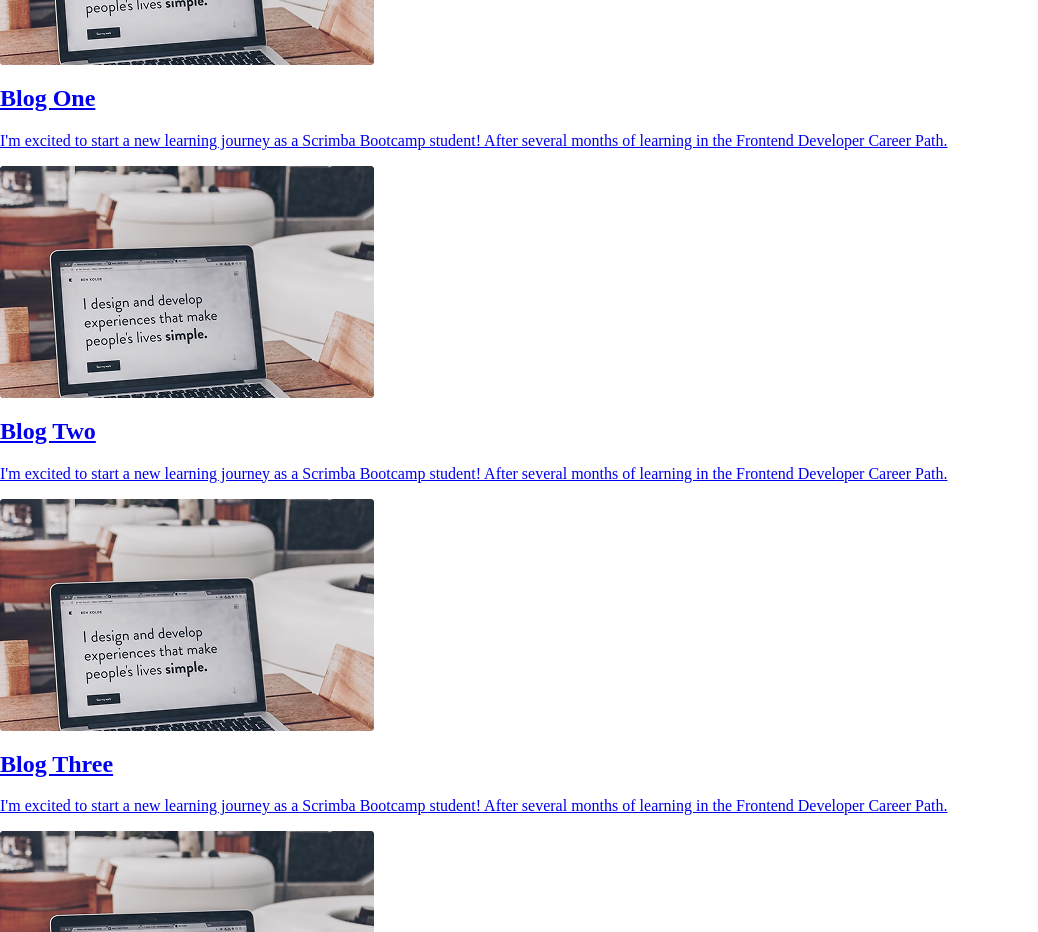
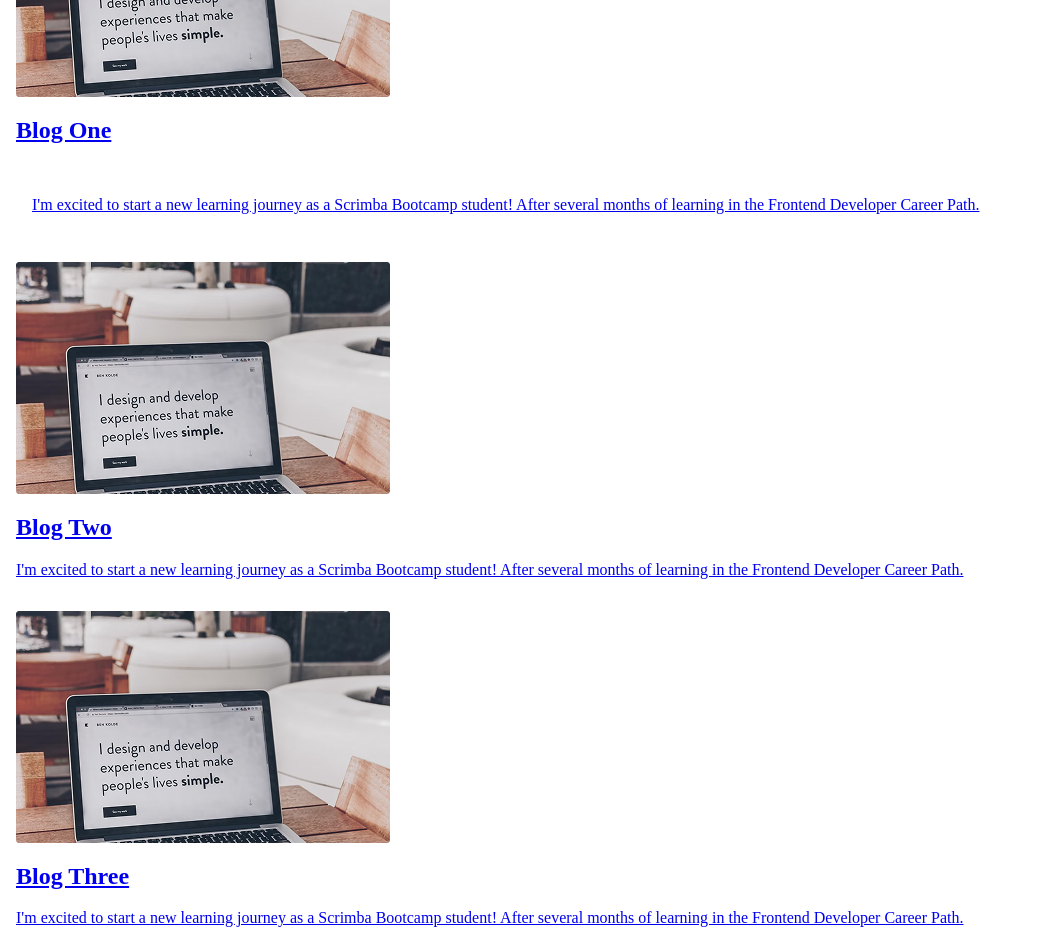
Before and after one commit to quelvin-dlsl/Scrimba-Projects, a browser extension: page learning_journal/index.html in a window 1280 px wide. Shown: the part 1020-1952 px from the top of the page, without its empty margins (0-1038 px from the left). Drawn offline with nearby package versions, Linux system fonts and the light colour scheme.

Commit message:
grid css for mobile viewport

```diff
--- a/learning_journal/css/style.css
+++ b/learning_journal/css/style.css
@@ -6,6 +6,19 @@ html,
 body {
     margin: 0;
     padding: 0;
+}
+
+body {
+    display: grid;
+    grid-template-columns: 1em 1fr 1em;
+    /* gap: 1em; */
+    grid-template-areas:
+        "... .... ..."
+        "... head ..."
+        "... hero ..."
+        "... cont ..."
+        "... foot ..."
+        "... .... ...";
 }
 
 /* MOBILE */
@@ -82,6 +95,30 @@ nav a {
     color: white;
     font-family: 'Source Sans 3', sans-serif;
 
+}
+
+/* --- ARTICLE SECTION --- */
+
+.container {
+    margin-top: 2rem;
+    display: grid;
+    grid-area: cont;
+    grid-template-columns:1fr;
+    gap: 1em;
+    grid-template-areas:
+        "a1"
+        "a2"
+        "a3";
+}
+
+article {
+    height: 100%;
+}
+
+.article-preview {
+    width: 100%;
+    padding: 1em;
+    box-sizing: border-box;
 }
 
 .hero-section p, .hero-section h1 {
@@ -175,3 +212,43 @@ nav a {
         padding-bottom: 5rem;
     }
 }
+
+
+/* --- GRID --- */
+
+header {
+    grid-area: head;
+}
+
+.hero-section {
+    grid-area: hero;
+    grid-column: span 3;
+}
+
+footer {
+    grid-area: foot;
+}
+
+.article-one {
+    grid-area: a1;
+}
+
+.article-two {
+    grid-area: a2;
+}
+
+.article-three {
+    grid-area: a3;
+}
+
+.article-four {
+    grid-area: a4;
+}
+
+.article-five {
+    grid-area: a5;
+}
+
+.article-six {
+    grid-area: a6;
+}
--- a/learning_journal/index.html
+++ b/learning_journal/index.html
@@ -34,15 +34,17 @@
                     <img src="images/article-images/article-image-01.png" alt="">
                     <p class="article-date"></p>
                     <h2 class="article-heading">Blog One</h2>
-                    <p>
-                        I'm excited to start a new learning journey as a Scrimba
-                        Bootcamp student! After several months of learning in the
-                        Frontend Developer Career Path.
-                    </p>
+                    <header class="article-preview">
+                        <p>
+                            I'm excited to start a new learning journey as a Scrimba
+                            Bootcamp student! After several months of learning in the
+                            Frontend Developer Career Path.
+                        </p>
+                    </header>
                 </article>
             </a>
             <a href="#">
-                <article class="article-one" id="article-one">
+                <article class="article-two" id="article-two">
                     <img src="images/article-images/article-image-01.png" alt="">
                     <p class="article-date"></p>
                     <h2 class="article-heading">Blog Two</h2>
@@ -54,7 +56,7 @@
                 </article>
             </a>
             <a href="#">
-                <article class="article-one" id="article-one">
+                <article class="article-three" id="article-three">
                     <img src="images/article-images/article-image-01.png" alt="">
                     <p class="article-date"></p>
                     <h2 class="article-heading">Blog Three</h2>
@@ -66,7 +68,7 @@
                 </article>
             </a>
             <a href="#">
-                <article class="article-one" id="article-one">
+                <article class="article-four" id="article-four">
                     <img src="images/article-images/article-image-01.png" alt="">
                     <p class="article-date"></p>
                     <h2 class="article-heading">Blog Four</h2>
@@ -78,7 +80,7 @@
                 </article>
             </a>
             <a href="#">
-                <article class="article-one" id="article-one">
+                <article class="article-five" id="article-five">
                     <img src="images/article-images/article-image-01.png" alt="">
                     <p class="article-date"></p>
                     <h2 class="article-heading">Blog Five</h2>
@@ -90,7 +92,7 @@
                 </article>
             </a>
             <a href="#">
-                <article class="article-one" id="article-one">
+                <article class="article-six" id="article-six">
                     <img src="images/article-images/article-image-01.png" alt="">
                     <p class="article-date"></p>
                     <h2 class="article-heading">Blog Six</h2>
```
